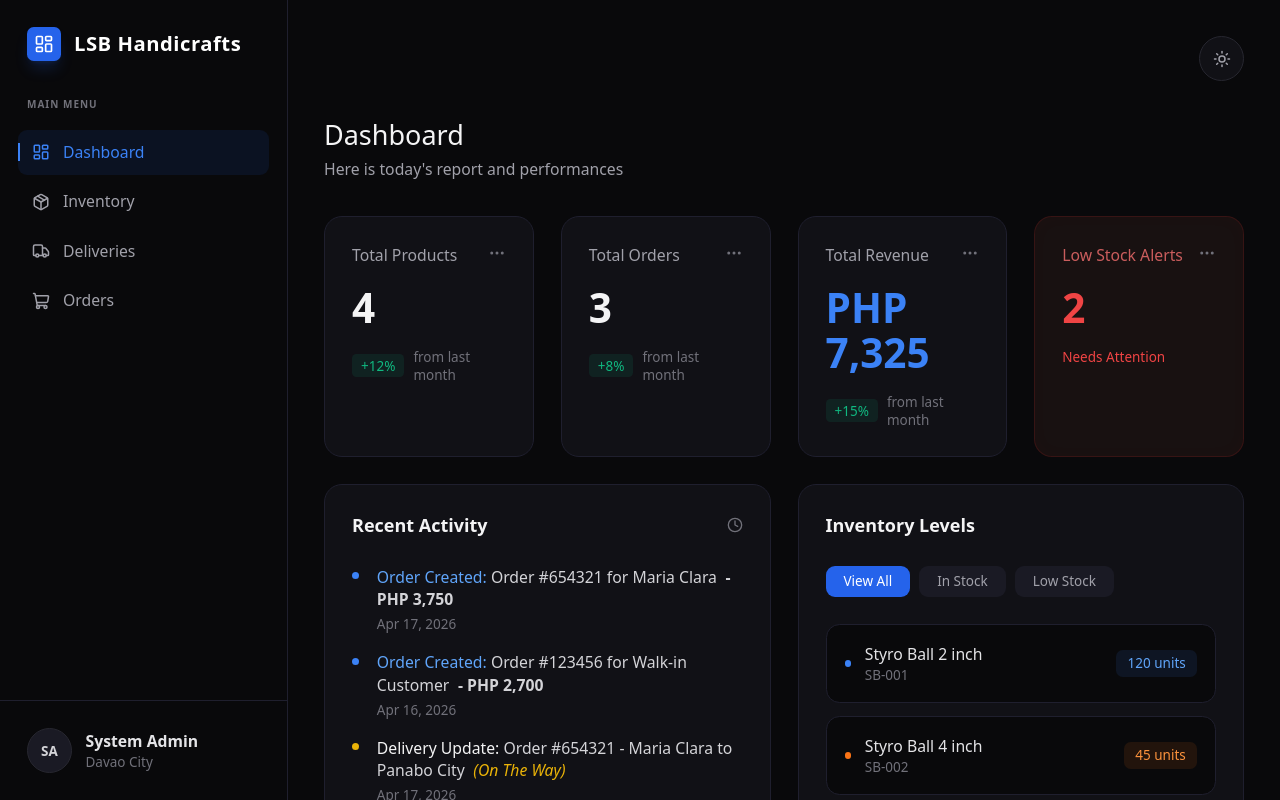
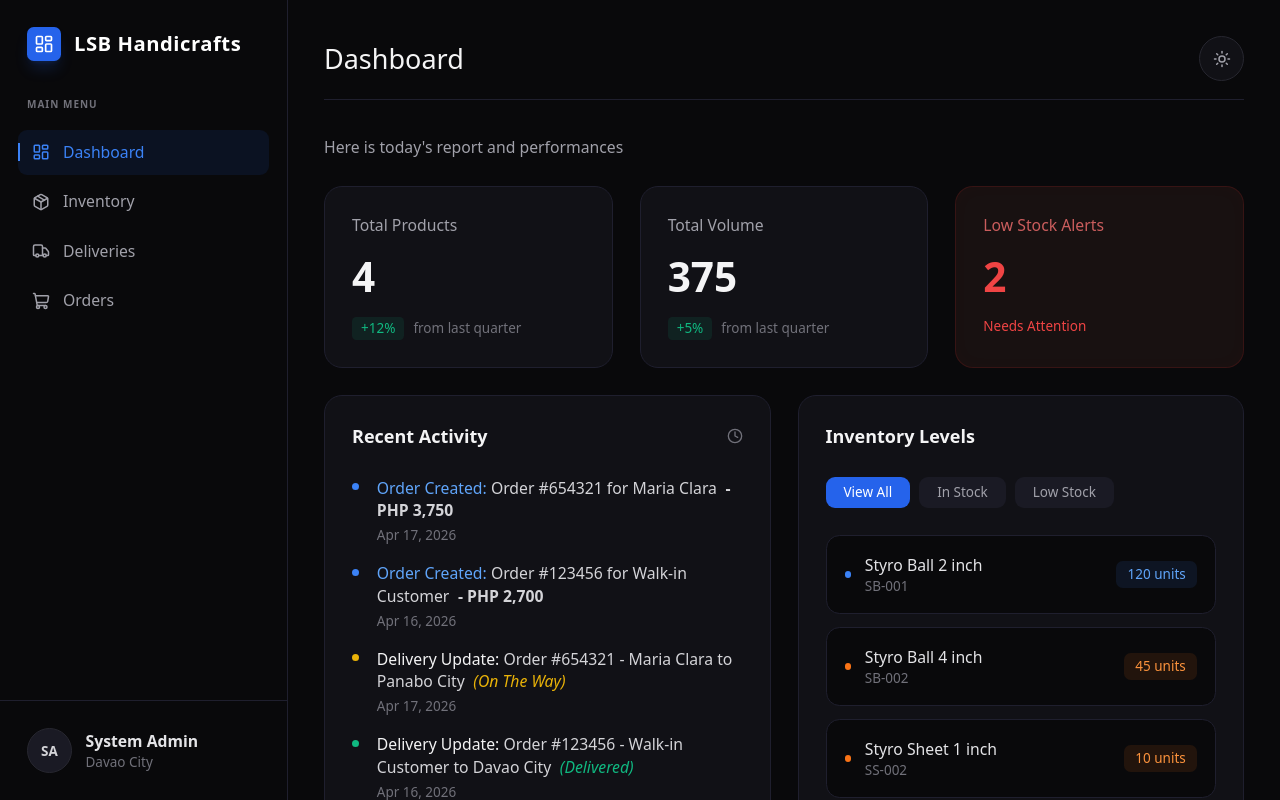
Before and after one commit to NerfedD/LSB-Handicrafts, a React (Vite) app in the folder lsbHandicraft/: page / in a window 1280 px wide. Built offline with nearby package versions, Linux system fonts and the light colour scheme.

Commit message:
UI header and space at the bottom, delivery status, add new delivery, light mode color in create order

```diff
--- a/lsbHandicraft/src/App.jsx
+++ b/lsbHandicraft/src/App.jsx
@@ -50,6 +50,21 @@ export default function App() {
     closeModal();
   };
 
+  const getPageTitle = (tab) => {
+    switch (tab) {
+      case 'dashboard': return 'Dashboard';
+      case 'inventory': return 'Products'; /* In picture 1, Inventory nav leads to Products header */
+      case 'deliveries': return 'Delivery List';
+      case 'orders': return 'Orders';
+      case 'add-product': return 'Add Product';
+      case 'edit-product': return 'Edit Product';
+      case 'view-product': return 'View Product';
+      case 'add-delivery': return 'Add Delivery';
+      case 'create-order': return 'Create Order';
+      default: return 'Dashboard';
+    }
+  };
+
   return (
     <div className="flex h-screen w-full bg-zinc-50 dark:bg-[#09090B] text-zinc-900 dark:text-zinc-100 font-sans overflow-hidden selection:bg-blue-500/30 transition-colors duration-200">
 
@@ -61,19 +76,23 @@ export default function App() {
       />
 
       <main className="flex-1 flex flex-col h-full overflow-y-auto">
-        <div className="p-4 sm:p-6 lg:p-8 w-full max-w-[1600px] mx-auto flex flex-col min-h-full">
+        <div className="p-4 sm:p-6 lg:p-8 w-full max-w-[1600px] mx-auto flex flex-col min-h-full pb-20">
 
           {/* Top Header */}
-          <header className="flex justify-between items-center mb-6 lg:mb-8 shrink-0">
-            {/* Mobile Sidebar Toggle & Title */}
-            <div className="flex items-center gap-3 md:hidden">
+          <header className="flex justify-between items-center mb-6 lg:mb-8 shrink-0 pb-4 border-b border-zinc-200 dark:border-[#1F1F2E]">
+            <div className="flex items-center gap-3">
               <button
                 onClick={() => setIsSidebarOpen(true)}
-                className="text-zinc-600 dark:text-zinc-400 p-2 -ml-2 rounded-lg hover:bg-zinc-200 dark:hover:bg-[#1A1A24] transition-colors"
+                className="text-zinc-600 dark:text-zinc-400 p-2 -ml-2 rounded-lg hover:bg-zinc-200 dark:hover:bg-[#1A1A24] transition-colors md:hidden"
               >
                 <Menu size={24} />
               </button>
-              <span className="font-bold text-zinc-900 dark:text-white text-lg tracking-wide">LSB Handicrafts</span>
+              <h1 className="text-2xl font-medium text-zinc-900 dark:text-zinc-100 hidden md:block">
+                {getPageTitle(activeTab)}
+              </h1>
+              <span className="font-bold text-zinc-900 dark:text-white text-lg tracking-wide md:hidden">
+                {getPageTitle(activeTab)}
+              </span>
             </div>
 
             {/* Spacer */}
@@ -104,6 +123,8 @@ export default function App() {
             {activeTab === 'create-order' && <CreateOrder navigateTo={navigateTo} inventory={inventory} orders={orders} setOrders={setOrders} showModal={showModal} />}
           </div>
 
+          {/* Spacer to prevent elements sticking to bottom */}
+          <div className="h-12 md:h-24 w-full shrink-0"></div>
         </div>
       </main>
 
--- a/lsbHandicraft/src/components/layout/Sidebar.jsx
+++ b/lsbHandicraft/src/components/layout/Sidebar.jsx
@@ -89,6 +89,7 @@ export default function Sidebar({ activeTab, navigateTo, isSidebarOpen, setIsSid
               <div className={isOrdersGroup ? 'border-l-2 border-blue-600 dark:border-blue-500 h-4 absolute left-4' : 'hidden'}></div>
               <ShoppingCart size={18} /> <span className="font-medium text-sm">Orders</span>
             </button>
+
           </nav>
         </div>
 
--- a/lsbHandicraft/src/components/views/Dashboard.jsx
+++ b/lsbHandicraft/src/components/views/Dashboard.jsx
@@ -1,5 +1,5 @@
 import React, { useState } from 'react';
-import { MoreHorizontal, Clock } from 'lucide-react';
+import { MoreHorizontal, Clock, Truck } from 'lucide-react';
 
 export default function Dashboard({ inventory, deliveries, orders = [] }) {
   const [invFilter, setInvFilter] = useState('All');
@@ -40,44 +40,30 @@ export default function Dashboard({ inventory, deliveries, orders = [] }) {
 
   return (
     <div className="animate-in fade-in duration-300">
-      <div className="mb-6 md:mb-8">
-        <h1 className="text-2xl font-medium text-zinc-900 dark:text-zinc-100 mb-1">Dashboard</h1>
+      <div className="mb-6">
         <p className="text-zinc-500 dark:text-zinc-400 text-sm">Here is today's report and performances</p>
       </div>
 
-      <div className="grid grid-cols-1 sm:grid-cols-2 lg:grid-cols-4 gap-4 md:gap-6 mb-6">
+      <div className="grid grid-cols-1 sm:grid-cols-3 gap-4 md:gap-6 mb-6">
         <div className="bg-white dark:bg-[#111116] border border-zinc-200 dark:border-[#1F1F2E] rounded-2xl p-5 md:p-6 relative shadow-sm dark:shadow-none w-full">
-          <button className="absolute top-5 right-5 md:top-6 md:right-6 text-zinc-400 dark:text-zinc-500 hover:text-zinc-900 dark:hover:text-zinc-300"><MoreHorizontal size={18}/></button>
           <h3 className="text-sm font-medium text-zinc-500 dark:text-zinc-400 mb-3 md:mb-4">Total Products</h3>
           <p className="text-3xl md:text-4xl font-bold text-zinc-900 dark:text-zinc-100 mb-3 md:mb-4">{totalProducts}</p>
           <div className="flex items-center gap-2 text-xs font-medium">
             <span className="text-emerald-600 bg-emerald-50 dark:text-emerald-500 dark:bg-emerald-500/10 px-2 py-0.5 rounded">+12%</span>
-            <span className="text-zinc-500">from last month</span>
+            <span className="text-zinc-500">from last quarter</span>
           </div>
         </div>
 
         <div className="bg-white dark:bg-[#111116] border border-zinc-200 dark:border-[#1F1F2E] rounded-2xl p-5 md:p-6 relative shadow-sm dark:shadow-none w-full">
-          <button className="absolute top-5 right-5 md:top-6 md:right-6 text-zinc-400 dark:text-zinc-500 hover:text-zinc-900 dark:hover:text-zinc-300"><MoreHorizontal size={18}/></button>
-          <h3 className="text-sm font-medium text-zinc-500 dark:text-zinc-400 mb-3 md:mb-4">Total Orders</h3>
-          <p className="text-3xl md:text-4xl font-bold text-zinc-900 dark:text-zinc-100 mb-3 md:mb-4">{totalOrders}</p>
+          <h3 className="text-sm font-medium text-zinc-500 dark:text-zinc-400 mb-3 md:mb-4">Total Volume</h3>
+          <p className="text-3xl md:text-4xl font-bold text-zinc-900 dark:text-zinc-100 mb-3 md:mb-4">{totalVolume}</p>
           <div className="flex items-center gap-2 text-xs font-medium">
-            <span className="text-emerald-600 bg-emerald-50 dark:text-emerald-500 dark:bg-emerald-500/10 px-2 py-0.5 rounded">+8%</span>
-            <span className="text-zinc-500">from last month</span>
-          </div>
-        </div>
-
-        <div className="bg-white dark:bg-[#111116] border border-zinc-200 dark:border-[#1F1F2E] rounded-2xl p-5 md:p-6 relative shadow-sm dark:shadow-none w-full">
-          <button className="absolute top-5 right-5 md:top-6 md:right-6 text-zinc-400 dark:text-zinc-500 hover:text-zinc-900 dark:hover:text-zinc-300"><MoreHorizontal size={18}/></button>
-          <h3 className="text-sm font-medium text-zinc-500 dark:text-zinc-400 mb-3 md:mb-4">Total Revenue</h3>
-          <p className="text-3xl md:text-4xl font-bold text-blue-600 dark:text-blue-500 mb-3 md:mb-4">PHP {totalRevenue.toLocaleString()}</p>
-          <div className="flex items-center gap-2 text-xs font-medium">
-            <span className="text-emerald-600 bg-emerald-50 dark:text-emerald-500 dark:bg-emerald-500/10 px-2 py-0.5 rounded">+15%</span>
-            <span className="text-zinc-500">from last month</span>
+            <span className="text-emerald-600 bg-emerald-50 dark:text-emerald-500 dark:bg-emerald-500/10 px-2 py-0.5 rounded">+5%</span>
+            <span className="text-zinc-500">from last quarter</span>
           </div>
         </div>
 
         <div className="bg-red-50 dark:bg-[#181111] border border-red-100 dark:border-red-900/30 rounded-2xl p-5 md:p-6 relative shadow-sm dark:shadow-[inset_0_0_20px_rgba(239,68,68,0.02)] w-full">
-          <button className="absolute top-5 right-5 md:top-6 md:right-6 text-red-400 dark:text-zinc-500 hover:text-red-600 dark:hover:text-zinc-300"><MoreHorizontal size={18}/></button>
           <h3 className="text-sm font-medium text-red-600/80 dark:text-red-400/80 mb-3 md:mb-4">Low Stock Alerts</h3>
           <p className="text-3xl md:text-4xl font-bold text-red-600 dark:text-red-500 mb-3 md:mb-4">{lowStockCount}</p>
           <div className="flex items-center gap-2 text-xs font-medium">
@@ -162,6 +148,71 @@ export default function Dashboard({ inventory, deliveries, orders = [] }) {
           </div>
         </div>
       </div>
+
+      <div className="mt-4 md:mt-6 bg-white dark:bg-[#111116] border border-zinc-200 dark:border-[#1F1F2E] rounded-2xl p-5 md:p-6 shadow-sm dark:shadow-none w-full pb-safe pb-8">
+        <div className="flex items-center gap-2 mb-6 justify-center text-zinc-900 dark:text-zinc-100 font-semibold text-lg">
+          <Truck size={20} className="text-blue-500" /> Delivery Status
+        </div>
+
+        <div className="grid grid-cols-2 md:grid-cols-5 gap-3 md:gap-4">
+          {[
+            {
+              title: 'Not Yet Delivered',
+              count: deliveries.filter(d => d.status === 'Not Yet Delivered').length,
+              color: 'bg-white dark:bg-[#181111] border-red-100 dark:border-red-900/30 shadow-sm dark:shadow-none',
+              dotCountColor: 'text-zinc-900 dark:text-white',
+              titleColor: 'text-red-600 dark:text-red-400',
+              dotColor: 'bg-red-500',
+              subtitle: 'Styro Ball 4 inch...'
+            },
+            {
+              title: 'Under Production',
+              count: deliveries.filter(d => d.status === 'Under Production').length,
+              color: 'bg-white dark:bg-[#101423] border-blue-100 dark:border-blue-900/30 shadow-sm dark:shadow-none',
+              dotCountColor: 'text-zinc-900 dark:text-white',
+              titleColor: 'text-blue-600 dark:text-blue-400',
+              dotColor: 'bg-blue-500',
+              subtitle: ''
+            },
+            {
+              title: 'Ready to Deliver',
+              count: deliveries.filter(d => d.status === 'Ready to Deliver').length,
+              color: 'bg-white dark:bg-[#1A150F] border-amber-100 dark:border-amber-900/30 shadow-sm dark:shadow-none',
+              dotCountColor: 'text-zinc-900 dark:text-white',
+              titleColor: 'text-amber-600 dark:text-amber-500',
+              dotColor: 'bg-amber-500',
+              subtitle: ''
+            },
+            {
+              title: 'On the Way',
+              count: deliveries.filter(d => d.status === 'On The Way').length,
+              color: 'bg-white dark:bg-[#1A180F] border-yellow-100 dark:border-yellow-900/30 shadow-sm dark:shadow-none',
+              dotCountColor: 'text-zinc-900 dark:text-white',
+              titleColor: 'text-yellow-600 dark:text-yellow-400',
+              dotColor: 'bg-yellow-400',
+              subtitle: 'Styro Sheet 1/2...'
+            },
+            {
+              title: 'Arrived',
+              count: deliveries.filter(d => d.status === 'Delivered').length,
+              color: 'bg-white dark:bg-[#0E1A14] border-emerald-100 dark:border-emerald-900/30 shadow-sm dark:shadow-none',
+              dotCountColor: 'text-zinc-900 dark:text-white',
+              titleColor: 'text-emerald-600 dark:text-emerald-400',
+              dotColor: 'bg-emerald-400',
+              subtitle: ''
+            }
+          ].map((stat, idx) => (
+            <div key={idx} className={`p-4 md:p-5 rounded-2xl border ${stat.color} flex flex-col items-start gap-4 shadow-inner`}>
+              <div className="flex items-center gap-2">
+                <div className={`w-1.5 h-1.5 rounded-full ${stat.dotColor}`}></div>
+                <span className={`text-xs font-semibold ${stat.titleColor}`}>{stat.title}</span>
+              </div>
+              <div className={`text-3xl font-bold ${stat.dotCountColor}`}>{stat.count}</div>
+              <div className="text-[10px] text-zinc-500 line-clamp-1 h-3">{stat.subtitle || stat.count > 0 ? '' : ''}</div>
+            </div>
+          ))}
+        </div>
+      </div>
     </div>
   );
 }
--- a/lsbHandicraft/src/components/views/DeliveryList.jsx
+++ b/lsbHandicraft/src/components/views/DeliveryList.jsx
@@ -17,9 +17,6 @@ export function DeliveryList({ deliveries, setDeliveries, navigateTo, showModal
 
   return (
     <div className="animate-in fade-in duration-300 w-full">
-      <div className="mb-6 md:mb-8">
-        <h1 className="text-2xl font-medium text-zinc-900 dark:text-zinc-100">Delivery List</h1>
-      </div>
 
       <div className="bg-white dark:bg-[#111116] border border-zinc-200 dark:border-[#1F1F2E] rounded-2xl overflow-hidden shadow-sm dark:shadow-lg w-full">
         <div className="p-4 md:p-6 flex flex-col sm:flex-row justify-between items-start sm:items-center gap-4 mb-2 md:mb-0">
@@ -149,9 +146,6 @@ export function AddDelivery({ record, navigateTo, inventory, deliveries, setDeli
 
   return (
     <div className="animate-in fade-in duration-300 w-full">
-      <div className="mb-6 md:mb-8">
-        <h1 className="text-2xl font-medium text-zinc-900 dark:text-zinc-100">Delivery List</h1>
-      </div>
 
       <div className="bg-white dark:bg-[#111116] border border-zinc-200 dark:border-[#1F1F2E] rounded-2xl overflow-hidden shadow-sm dark:shadow-lg p-4 md:p-6">
         <div className="flex flex-col sm:flex-row justify-between items-start sm:items-center gap-4 mb-6">
--- a/lsbHandicraft/src/components/views/InventoryList.jsx
+++ b/lsbHandicraft/src/components/views/InventoryList.jsx
@@ -22,9 +22,6 @@ export default function InventoryList({ inventory, navigateTo, setInventory, sho
 
   return (
     <div className="animate-in fade-in duration-300">
-      <div className="mb-6">
-        <h1 className="text-2xl font-medium text-zinc-900 dark:text-zinc-100">Products</h1>
-      </div>
 
       <div className="bg-white dark:bg-[#111116] border border-zinc-200 dark:border-[#1F1F2E] rounded-2xl overflow-hidden shadow-sm dark:shadow-lg w-full">
 
--- a/lsbHandicraft/src/components/views/ProductDetail.jsx
+++ b/lsbHandicraft/src/components/views/ProductDetail.jsx
@@ -17,9 +17,7 @@ export default function ProductDetail({ record, navigateTo, inventory, setInvent
 
   return (
     <div className="animate-in fade-in slide-in-from-bottom-4 duration-300 w-full">
-      <div className="flex justify-between items-center mb-6 md:mb-8">
-        <h1 className="text-2xl font-medium text-zinc-900 dark:text-zinc-100">View Product</h1>
-      </div>
+
 
       <div className="flex flex-col sm:flex-row justify-start sm:justify-between items-start sm:items-center gap-4 mb-6">
         <button onClick={() => navigateTo('inventory')} className="text-zinc-900 dark:text-zinc-100 hover:text-blue-600 dark:hover:text-white flex items-center gap-3 font-semibold text-xl transition-colors">
--- a/lsbHandicraft/src/components/views/ProductForm.jsx
+++ b/lsbHandicraft/src/components/views/ProductForm.jsx
@@ -28,11 +28,7 @@ export default function ProductForm({ mode, record, navigateTo, inventory, setIn
 
   return (
     <div className="animate-in fade-in slide-in-from-right-4 duration-300 w-full">
-      <div className="flex items-center gap-4 mb-6 md:mb-8">
-        <h1 className="text-2xl font-medium text-zinc-900 dark:text-zinc-100">
-          {mode === 'add' ? 'Add Product' : 'Edit Product'}
-        </h1>
-      </div>
+
 
       <button onClick={() => navigateTo('inventory')} className="text-zinc-500 hover:text-zinc-900 dark:hover:text-zinc-300 flex items-center gap-2 mb-6 text-sm font-medium transition-colors w-fit">
         <ArrowLeft size={16} /> Back
```
Also changed, not shown: lsbHandicraft/src/components/views/OrdersList.jsx (+12 -16 lines).
